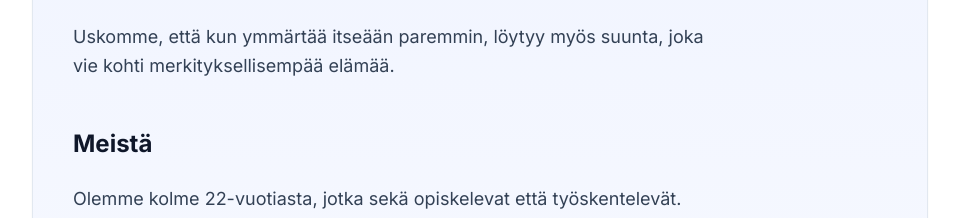
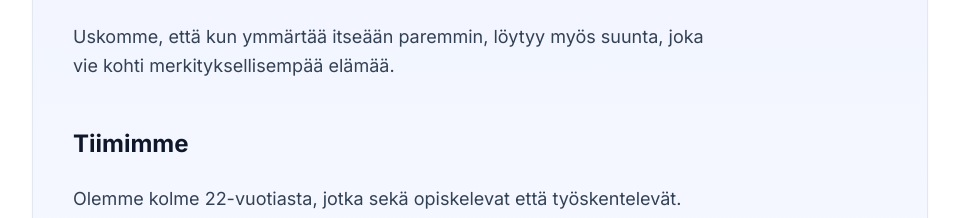
Before and after one commit to yasiinali2003-design/Careercompassii, a Next.js app: page /meista in a window 1280 px wide. Shown: the part 1000-1218 px from the top of the page, without its empty margins (160-1119 px from the left). Built offline with nearby package versions, Linux system fonts and the light colour scheme.

Commit message:
Change 'Meistä' section to 'Tiimimme' to avoid repetition

```diff
--- a/components/AboutUs.tsx
+++ b/components/AboutUs.tsx
@@ -319,7 +319,7 @@ const MeistSection = () => (
   <AnimatedSection>
     <div className="mb-16">
       <h2 className="text-2xl font-bold text-[#0F172A] mb-6">
-        Meistä
+        Tiimimme
       </h2>
       <div className="space-y-4 max-w-prose">
         <p className="text-[#334155] leading-relaxed text-lg">
```
